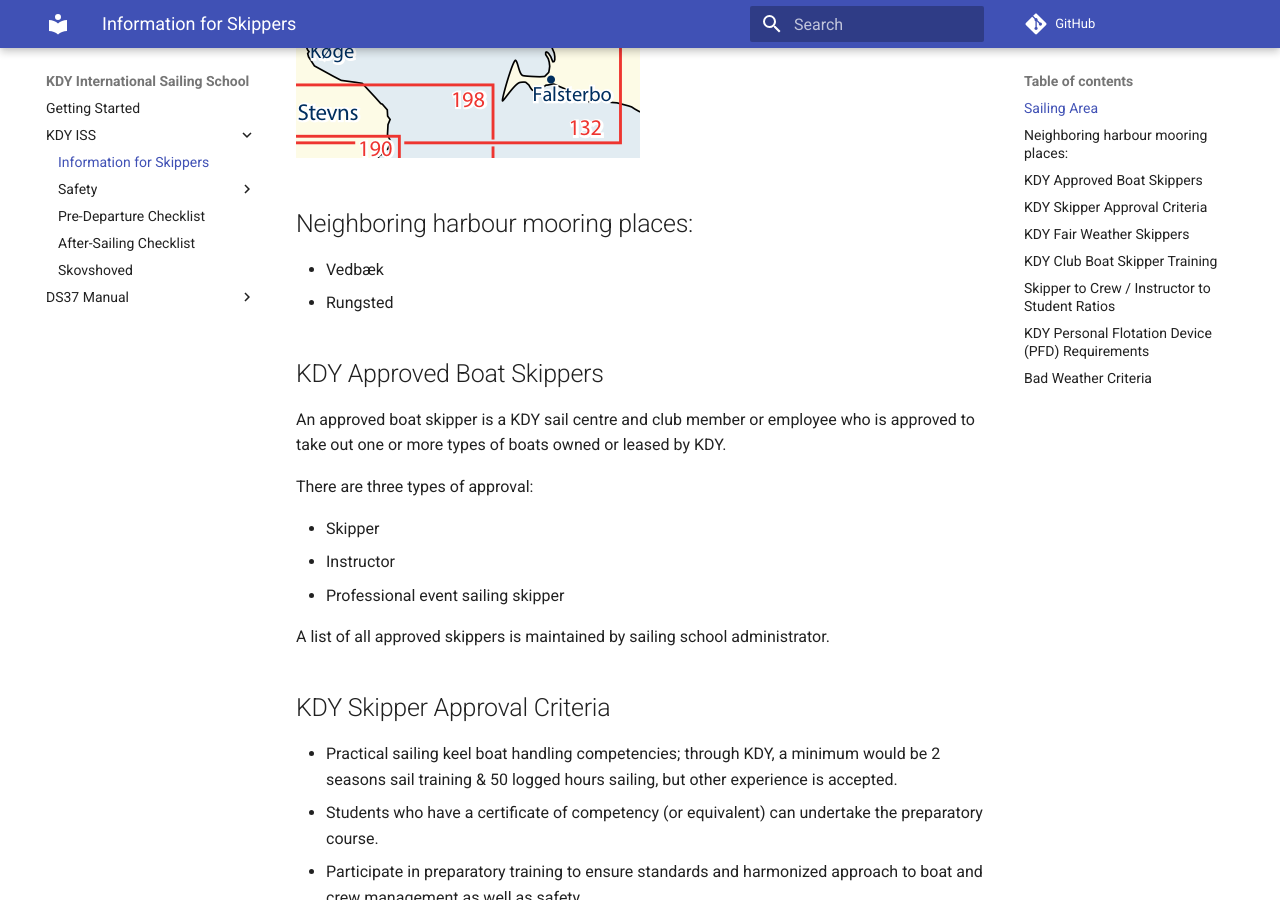
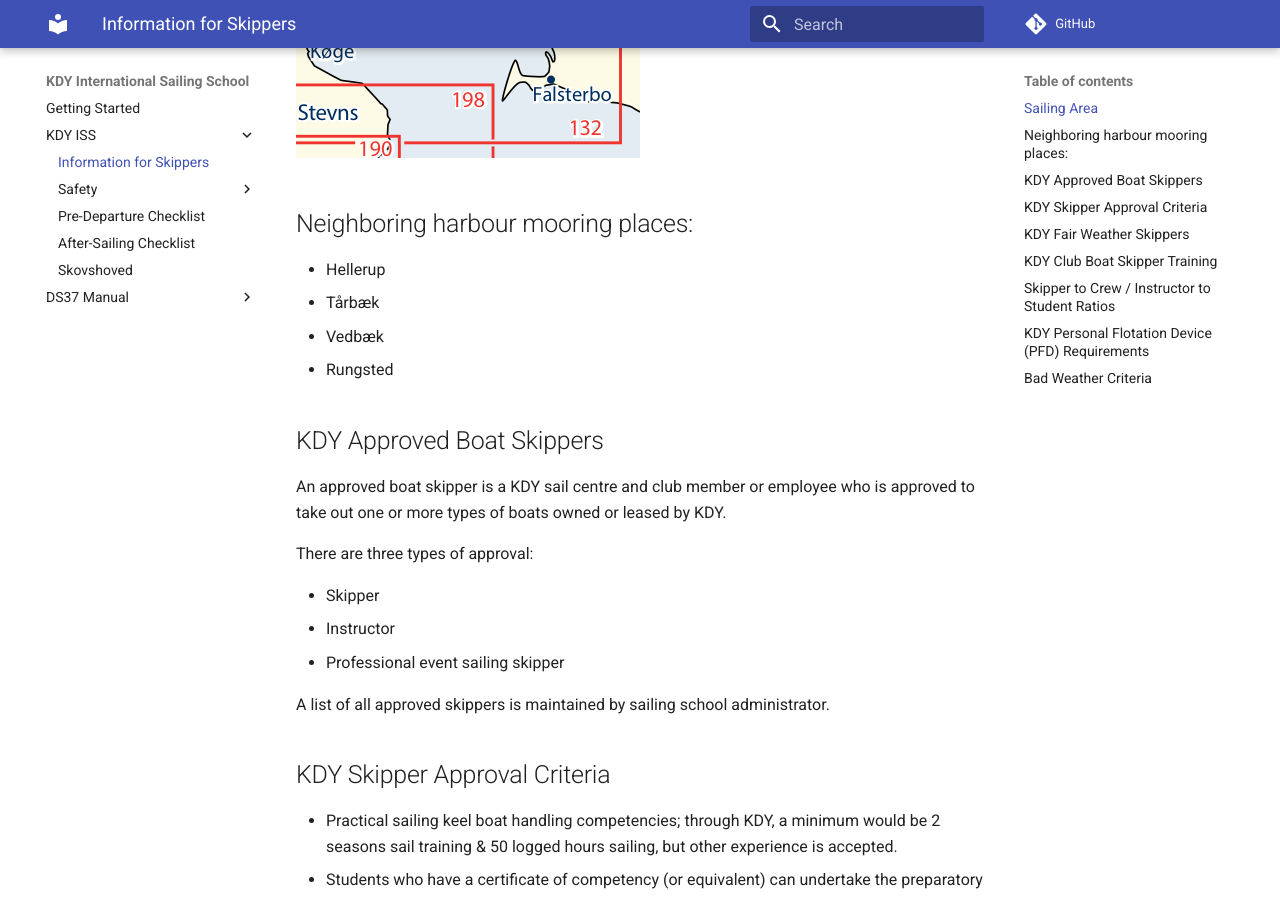
Before and after one commit to x123/kdy-iss, an MkDocs documentation site: the page built from docs/skippers.md, in a window 1280 px wide and 900 px high, scrolled down 804 px. Built offline with MkDocs 1.6.1 and Material for MkDocs 9.7.7, drawn with Linux system fonts in a browser that asks for light colours; comment, search, counter and statistics services are not loaded.

Commit message:
update neighbouring harbours

```diff
--- a/docs/skippers.md
+++ b/docs/skippers.md
@@ -8,6 +8,8 @@ Falsterbo reef light.
 ![Sailing Area](img/sailing_area.png)
 
 # Neighboring harbour mooring places:
+- Hellerup
+- Tårbæk
 - Vedbæk
 - Rungsted
 
```
